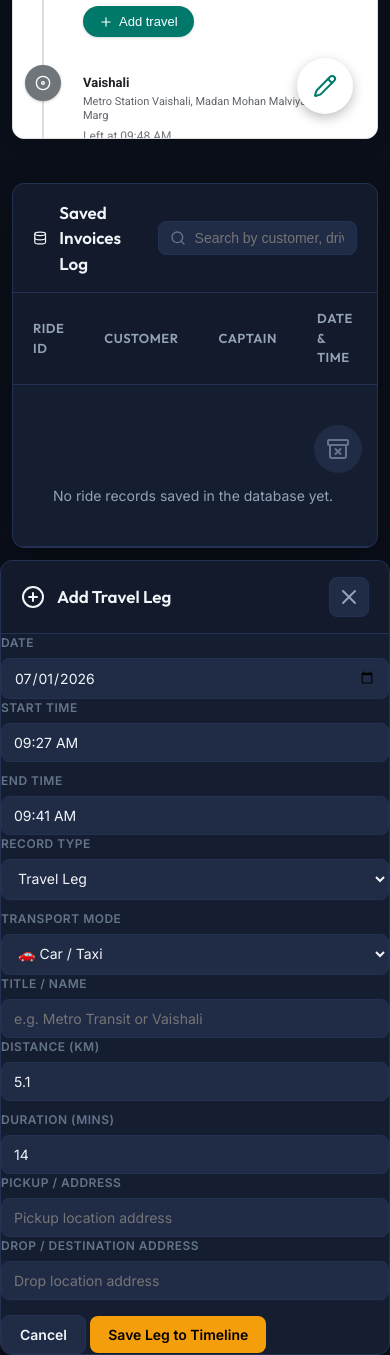
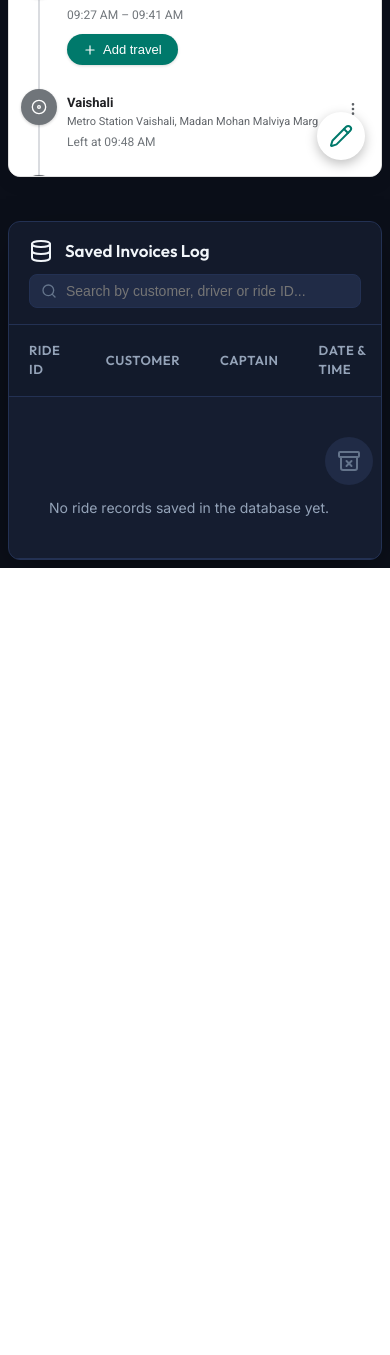
Before and after one commit to Dushmanta42310/Bill_Generator, a Flask app: page / in a window 390 px wide. Shown: the part 4143-5498 px from the top of the page. After the commit the page ends 4711 px from the top, so only its background shows below. Run offline with Flask 3, Linux system fonts and the light colour scheme; data comes from the database, SQL or seed files in the repository; data that the repository does not hold is empty.

Commit message:
Enhance full mobile responsiveness across all devices and views

```diff
--- a/static/css/styles.css
+++ b/static/css/styles.css
@@ -2065,7 +2065,64 @@ input:checked + .slider:before {
     margin-left: 10px;
 }
 
-/* Medium Desktop & Tablet View (769px - 1199px) */
+/* Modal Overlay and Dialog System */
+.modal-overlay {
+    position: fixed;
+    top: 0;
+    left: 0;
+    width: 100vw;
+    height: 100vh;
+    background: rgba(0, 0, 0, 0.75);
+    backdrop-filter: blur(6px);
+    z-index: 100000;
+    display: flex;
+    align-items: center;
+    justify-content: center;
+    padding: 16px;
+    opacity: 1;
+    visibility: visible;
+    transition: opacity 0.25s ease, visibility 0.25s ease;
+}
+
+.modal-overlay.hidden {
+    opacity: 0;
+    visibility: hidden;
+    pointer-events: none;
+}
+
+.modal-card {
+    width: 100%;
+    max-width: 540px;
+    max-height: 90vh;
+    display: flex;
+    flex-direction: column;
+    background: var(--bg-secondary);
+    border: 1px solid var(--border-color);
+    border-radius: var(--border-radius);
+    box-shadow: 0 20px 50px rgba(0, 0, 0, 0.6);
+    overflow: hidden;
+}
+
+.modal-card form {
+    padding: 20px;
+    overflow-y: auto;
+    display: flex;
+    flex-direction: column;
+    gap: 14px;
+}
+
+.modal-footer {
+    display: flex;
+    justify-content: flex-end;
+    gap: 10px;
+    border-top: 1px solid var(--border-color);
+    padding-top: 14px;
+    margin-top: 8px;
+}
+
+/* ==========================================================================
+   MEDIUM DESKTOP & TABLET VIEW (769px - 1199px)
+   ========================================================================== */
 @media (max-width: 1199px) {
     .dashboard-grid {
         grid-template-columns: 1fr;
@@ -2081,7 +2138,9 @@ input:checked + .slider:before {
     }
 }
 
-/* Mobile Phone View (<= 768px) */
+/* ==========================================================================
+   MOBILE SMARTPHONE VIEW (<= 768px)
+   ========================================================================== */
 @media (max-width: 768px) {
     body {
         overflow-x: hidden;
@@ -2136,6 +2195,10 @@ input:checked + .slider:before {
         padding-bottom: 12px;
     }
 
+    .welcome h1 {
+        font-size: 22px;
+    }
+
     .quick-actions {
         width: 100%;
         justify-content: flex-start;
@@ -2145,10 +2208,89 @@ input:checked + .slider:before {
     .quick-actions .btn {
         flex: 1;
         justify-content: center;
-        padding: 8px 12px;
+        padding: 10px 12px;
         font-size: 13px;
     }
 
+    .dashboard-grid {
+        grid-template-columns: 1fr;
+        gap: 16px;
+        width: 100%;
+    }
+
+    .form-group-row {
+        flex-direction: column;
+        gap: 10px;
+    }
+
+    .form-group input,
+    .form-group select,
+    .form-group textarea {
+        font-size: 14px;
+        padding: 10px 12px;
+    }
+
+    /* Invoice Realtime Preview Mobile Optimization */
+    .invoice-container {
+        padding: 16px 8px;
+        min-height: auto;
+        width: 100%;
+        border-radius: 8px;
+    }
+
+    .invoice-page {
+        max-width: 100%;
+        width: 100%;
+        padding: 20px 14px;
+        font-size: 13px;
+        border-radius: 8px;
+    }
+
+    .preview-header {
+        flex-direction: column;
+        align-items: stretch;
+        gap: 10px;
+    }
+
+    .tab-controls {
+        flex-wrap: wrap;
+        gap: 6px;
+    }
+
+    .tab-btn {
+        flex: 1;
+        text-align: center;
+        padding: 8px;
+        font-size: 12px;
+        white-space: nowrap;
+    }
+
+    /* History Table Mobile Optimization */
+    .history-panel .card-header {
+        flex-direction: column;
+        align-items: stretch;
+        gap: 10px;
+    }
+
+    .card-header-title {
+        width: 100%;
+    }
+
+    .search-box {
+        width: 100%;
+    }
+
+    .table-container {
+        overflow-x: auto;
+        width: 100%;
+        -webkit-overflow-scrolling: touch;
+    }
+
+    .history-table {
+        min-width: 680px;
+    }
+
+    /* Timeline Section Mobile Optimization */
     .timeline-panel {
         margin-bottom: 16px;
         width: 100%;
@@ -2157,6 +2299,8 @@ input:checked + .slider:before {
 
     .gmaps-timeline-header {
         padding: 12px 14px;
+        flex-wrap: wrap;
+        gap: 8px;
     }
 
     .gmaps-header-left h2 {
@@ -2165,12 +2309,14 @@ input:checked + .slider:before {
 
     .gmaps-timeline-tabs {
         padding: 0 12px;
-        gap: 14px;
+        gap: 12px;
+        overflow-x: auto;
     }
 
     .gmaps-tab {
         padding: 10px 0;
         font-size: 13px;
+        white-space: nowrap;
     }
 
     .gmaps-timeline-body {
@@ -2182,8 +2328,8 @@ input:checked + .slider:before {
 
     .gmaps-map-wrapper {
         width: 100%;
-        height: 250px;
-        min-height: 250px;
+        height: 240px;
+        min-height: 240px;
     }
 
     .gmaps-sheet-panel {
@@ -2211,7 +2357,7 @@ input:checked + .slider:before {
     }
 
     .node-body {
-        padding: 8px 12px;
+        padding: 4px 0;
     }
 
     .node-title {
@@ -2222,41 +2368,70 @@ input:checked + .slider:before {
         font-size: 11px;
     }
 
-    .dashboard-grid {
+    /* Modal Responsive Adjustments */
+    .modal-card {
+        max-width: 95%;
+        margin: 0 10px;
+    }
+
+    .modal-card form {
+        padding: 14px;
+    }
+}
+
+/* ==========================================================================
+   EXTRA SMALL PHONE VIEW (<= 480px)
+   ========================================================================== */
+@media (max-width: 480px) {
+    .main-content {
+        padding: 8px;
+    }
+
+    .welcome h1 {
+        font-size: 19px;
+    }
+
+    .welcome p {
+        font-size: 12px;
+    }
+
+    .ride-meta-grid {
+        grid-template-columns: 1fr;
+        gap: 10px;
+    }
+
+    .meta-row {
+        flex-direction: column;
+        align-items: flex-start;
+        gap: 2px;
+    }
+
+    .meta-row .lbl {
+        width: 100%;
+        font-size: 11px;
+    }
+
+    .corporate-and-qr-grid {
         grid-template-columns: 1fr;
         gap: 16px;
-        width: 100%;
-    }
-
-    .form-group-row {
-        flex-direction: column;
-        gap: 10px;
-    }
-
-    .preview-header {
-        flex-direction: column;
-        align-items: stretch;
-        gap: 10px;
-    }
-
-    .tab-controls {
-        flex-wrap: wrap;
-        gap: 6px;
-    }
-
-    .tab-btn {
-        flex: 1;
-        text-align: center;
-        padding: 8px;
-        font-size: 12px;
-    }
-
-    .invoice-page {
-        padding: 16px;
-    }
-
-    .table-container {
-        overflow-x: auto;
-        -webkit-overflow-scrolling: touch;
-    }
-}
+    }
+
+    .mock-qr-wrapper {
+        margin: 0 auto;
+    }
+
+    .invoice-title-block h2 {
+        font-size: 20px;
+    }
+
+    .total-amount {
+        font-size: 26px;
+    }
+
+    .gmaps-fab-edit {
+        width: 48px;
+        height: 48px;
+        bottom: 16px;
+        right: 16px;
+    }
+}
--- a/static/js/app.js
+++ b/static/js/app.js
@@ -42,14 +42,38 @@ document.addEventListener('DOMContentLoaded', () => {
     // 7. Initialize Daily Travel Timeline Module
     initTimelineModule();
 
-    // 8. Mobile Sidebar Nav Auto Close on Link Click
-    document.querySelectorAll('.sidebar-nav .nav-item').forEach(item => {
+    // 8. Mobile Sidebar & Quick Nav Auto Close & Map Invalidate on Link Click
+    document.querySelectorAll('.sidebar-nav .nav-item, .mobile-nav-bar .m-nav-item').forEach(item => {
         item.addEventListener('click', () => {
+            if (item.classList.contains('m-nav-item')) {
+                document.querySelectorAll('.mobile-nav-bar .m-nav-item').forEach(link => link.classList.remove('active'));
+                item.classList.add('active');
+            }
             const sidebar = document.querySelector('.sidebar');
+            const backdrop = document.getElementById('sidebar-backdrop');
             if (sidebar && sidebar.classList.contains('open')) {
                 sidebar.classList.remove('open');
             }
+            if (backdrop && backdrop.classList.contains('active')) {
+                backdrop.classList.remove('active');
+            }
+            setTimeout(() => {
+                if (mainMap) mainMap.invalidateSize();
+                if (previewMap) previewMap.invalidateSize();
+                if (typeof timelineMap !== 'undefined' && timelineMap) timelineMap.invalidateSize();
+            }, 300);
         });
+    });
+
+    // 9. Window Resize Listener for Responsive Map Redraws
+    let resizeTimer;
+    window.addEventListener('resize', () => {
+        clearTimeout(resizeTimer);
+        resizeTimer = setTimeout(() => {
+            if (mainMap) mainMap.invalidateSize();
+            if (previewMap) previewMap.invalidateSize();
+            if (typeof timelineMap !== 'undefined' && timelineMap) timelineMap.invalidateSize();
+        }, 200);
     });
 });
 
```
Also changed, not shown: templates/share.html (+12 -0 lines).
